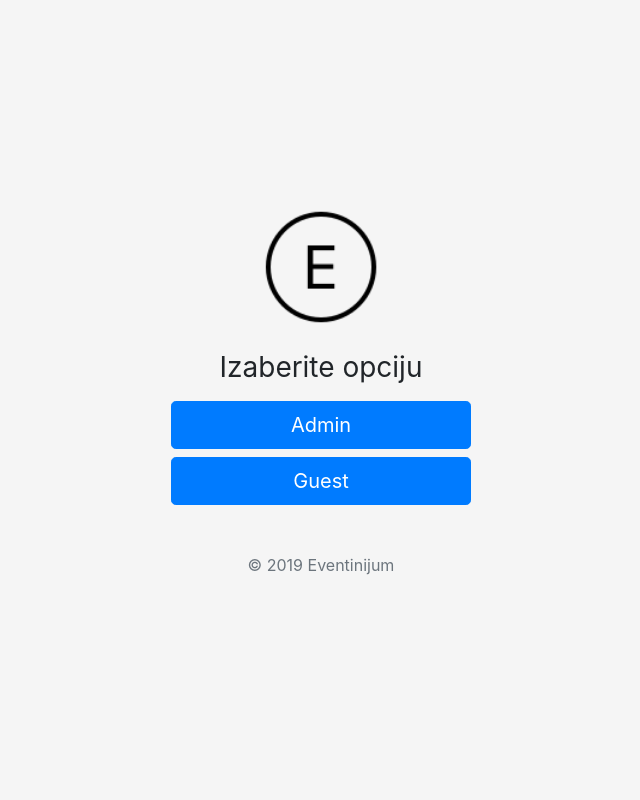
After one commit to NikolaTesanovic/OSI2019-Grupa-5, a PHP site: page / in a window 1280 px wide. The commit adds this page. Shown: the whole page, without its empty margins (319-959 px from the left). Run offline with PHP 8.4, Linux system fonts and the light colour scheme.

Commit message:
final push komentari, ikona te index stranica

```diff
--- /dev/null
+++ b/index.php
@@ -0,0 +1,35 @@
+<?php
+   session_start();
+   session_destroy();
+?>
+
+<html lang="en">
+  <head>
+    <meta charset="utf-8">
+    <meta name="viewport" content="width=device-width, initial-scale=1, shrink-to-fit=no">
+    <meta name="description" content="">
+    <meta name="author" content="">
+    <link rel="icon" href="ikona.ico">
+
+    <title>Pocetna</title>
+
+    <!-- Bootstrap core CSS -->
+    <link href="css/bootstrap.min.css" rel="stylesheet">
+
+    <!-- Custom styles for this template -->
+    <link href="css/signin.css" rel="stylesheet">
+  </head>
+
+  <body class="text-center">
+    <form class="form-signin" action="#" method="POST">
+      <img class="mb-4" src="ikona.ico" alt="" width="120" height="120">
+      <h1 class="h3 mb-3 font-weight-normal">Izaberite opciju</h1>
+
+      <a class="btn btn-lg btn-primary btn-block" href="admin.php" role="button">Admin</a>
+      <a class="btn btn-lg btn-primary btn-block" href="guest_menu.php" role="button">Guest</a>
+
+
+      <p class="mt-5 mb-3 text-muted">&copy; 2019 Eventinijum</p>
+    </form>
+  </body>
+</html>
```
Also changed, not shown: komentari.php (+14 -26 lines), ikona.ico (added).
